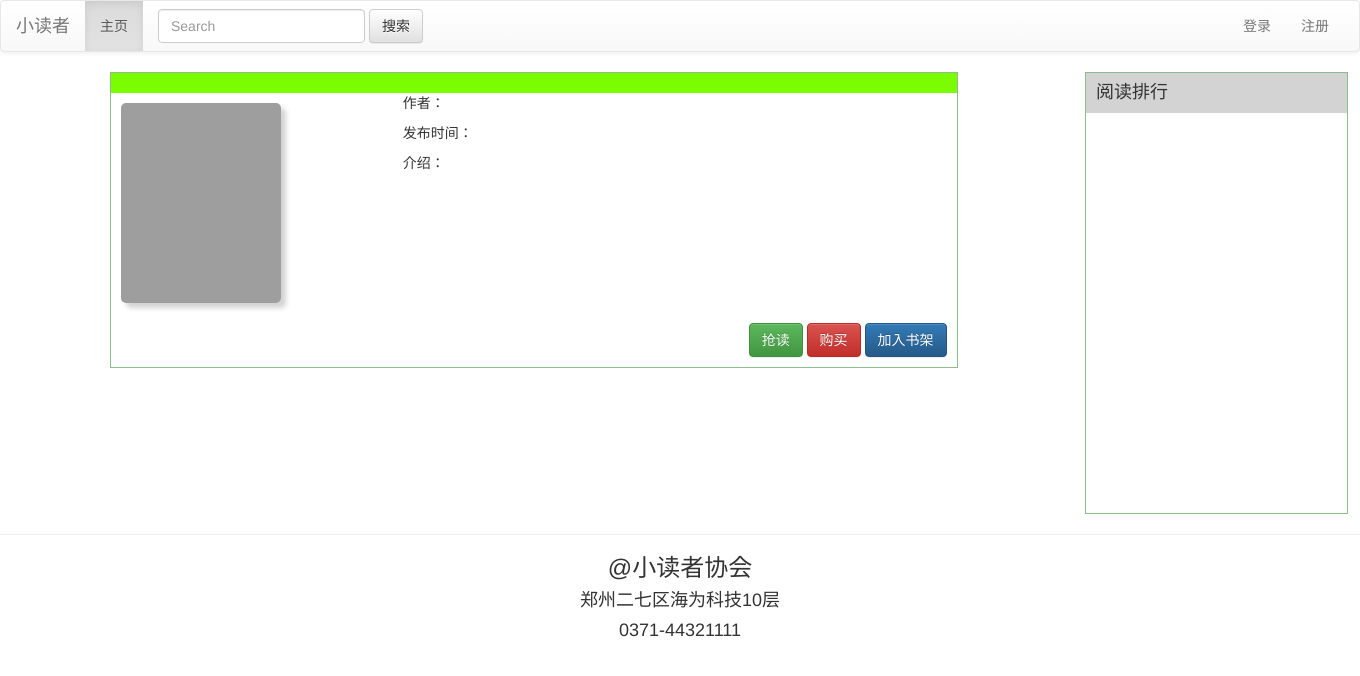
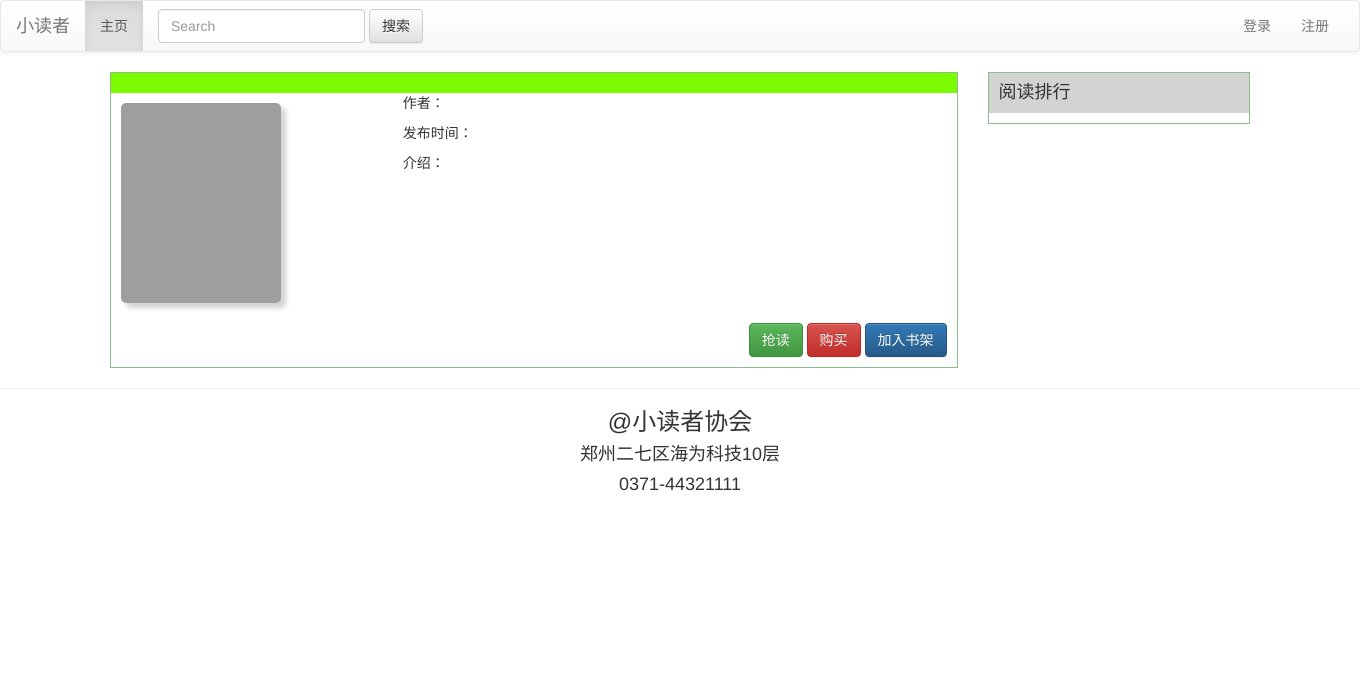
Before and after one commit to zzpy1802disen/artpro, a Django app: template templates/art/show.html in a window 1360 px wide. Shown: the top 676 px of the page. Run offline with Django 3.2, Linux system fonts and the light colour scheme; the template is opened without the code that fills it, so the values that code supplies are empty; parts of the project's set-up code (start-up, migrations or seed data) failed here and were passed over; some libraries are stand-ins or nearby versions; grey boxes are pictures that could not be loaded.

Commit message:
实现阅读排行

```diff
--- a/myapps/art/urls.py
+++ b/myapps/art/urls.py
@@ -7,5 +7,4 @@ app_name = 'art'
 urlpatterns = [
     url(r'^show/(\d+?)/$', views.show),
 
-
 ]
--- a/myapps/utils/__init__.py
+++ b/myapps/utils/__init__.py
@@ -5,8 +5,14 @@ import logging
 import os
 import re
 
+from redis import Redis
+
 from MArtPro import settings
 
+# 声明redis缓存对象
+from MArtPro.settings import REDIS_CACHE
+
+redis_cache = Redis(**REDIS_CACHE)
 
 def mvImage(filePath, dstDir):
     '''
--- a/static/art/css/art.css
+++ b/static/art/css/art.css
@@ -20,10 +20,22 @@
     padding: 10px;
 }
 
+/*富文本中图片样式*/
 p img{
     width: 120px;
     height: 100px;
 }
+
+/*富文本代码区的样式*/
 pre {
     margin: 5px;
 }
+#rank_top {
+    padding: 5px;
+}
+
+ul,li{
+    list-style: none;
+    margin: 0px;
+    padding: 0px;
+}
--- a/templates/art/show.html
+++ b/templates/art/show.html
@@ -30,10 +30,18 @@
             </div>
 
         </div>
-        <div class="col-xs-3 col-xs-push-1">
+        <div class="col-xs-3">
             <div class="art_content">
                 <h4>阅读排行</h4>
-                <div style="height: 400px"></div>
+                <div id="rank_top">
+                    <ul>
+                        {% for topArt,score in rankArtTop %}
+                            <li><a href="/art/show/{{ topArt.id }}/" class="btn btn-link"><span>{{ topArt.shortTitle }}</span>
+                               </a></li>
+                        {% endfor %}
+
+                    </ul>
+                </div>
             </div>
         </div>
     </div>
```
Also changed, not shown: MArtPro/settings.py (+8 -0 lines), myapps/art/views.py (+29 -0 lines), db.sqlite3, static/users/8850aa94bc3345dbae07dc5fa2a35107.jpg (added).
